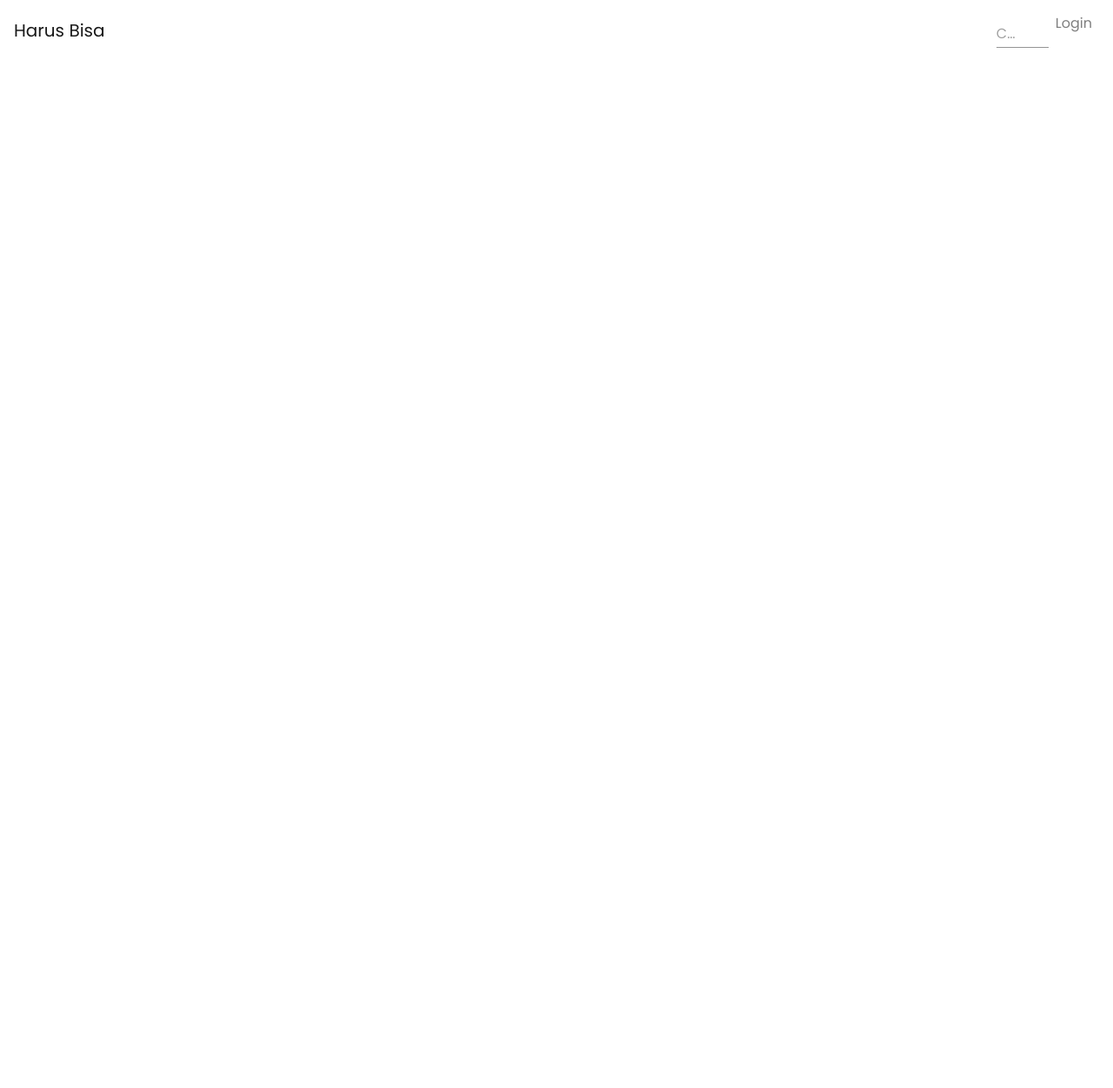
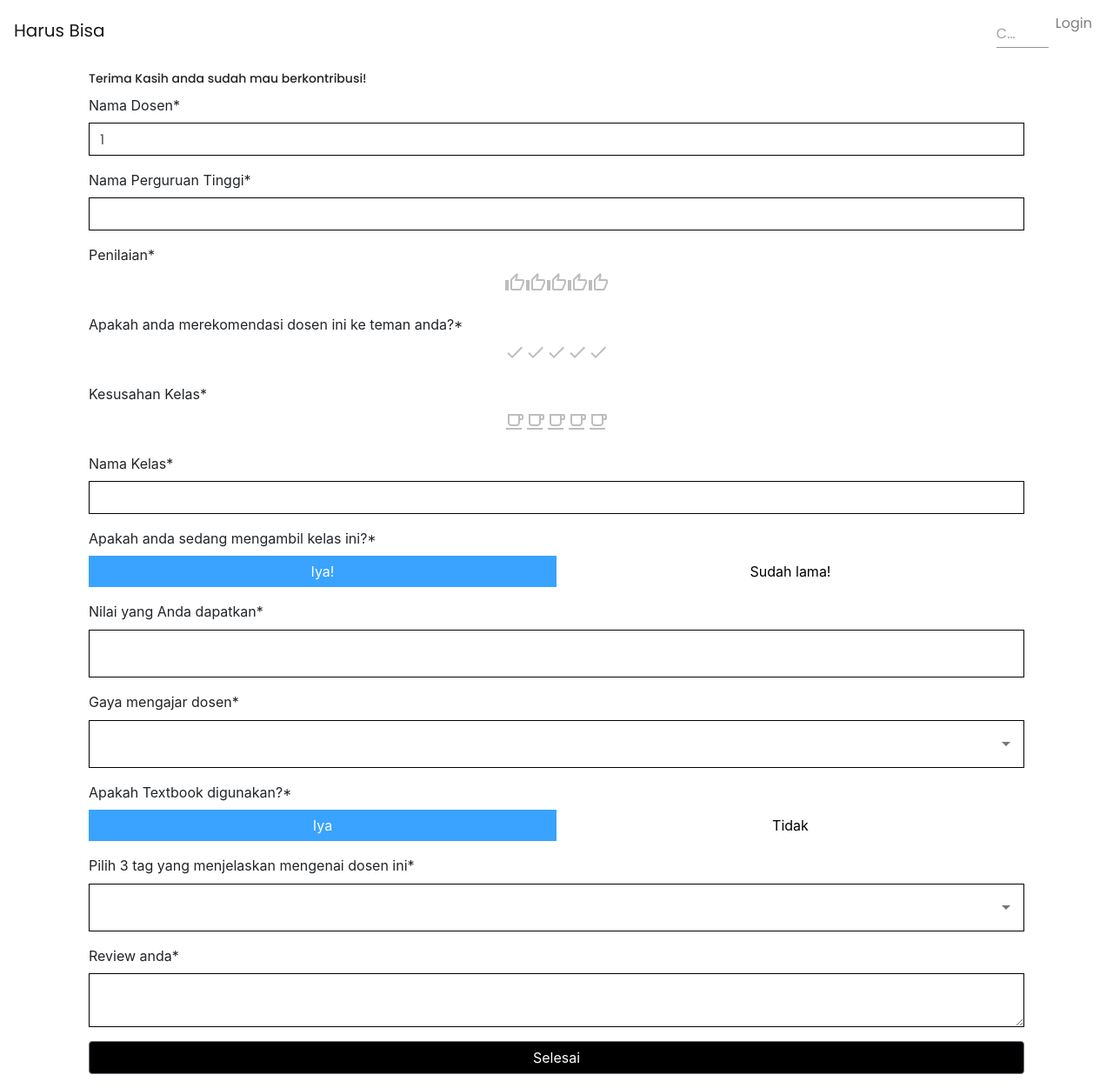
Before and after one commit to Harus-Bisa/frontendv2, a React (Create React App) app in the folder hb-v2/: page /review/new/1 in a window 1280 px wide. Shown: the whole page at 87% size. Before the commit the page ends 800 px from the top, so only its background shows below. Built offline with nearby package versions, Linux system fonts and the light colour scheme.

Commit message:
new prof

```diff
--- a/hb-v2/src/Routes.js
+++ b/hb-v2/src/Routes.js
@@ -10,6 +10,7 @@ function Routes() {
     return(
         <Switch>
             <Route exact path="/" component={Landing}/>
+            <Route exact path="/review/new/:revieweeName" component={ReviewForm}/>
             <Route exact path="/review/:revieweeId/add/:overallRating" component={ReviewForm}/>
             <Route exact path="/review/:revieweeId" component={Review}/>
             <Route exact path="/login" component={Login}/>
--- a/hb-v2/src/components/Form/ReviewForm.js
+++ b/hb-v2/src/components/Form/ReviewForm.js
@@ -33,19 +33,11 @@ const CheckedIcon = withStyles({
     checked: {},
   })(props => <CheckBoxIcon fontSize="small" {...props} />);
 
-function ProfNameInput(props){
-    return (
-        <FormGroup>
-            <Label>Nama Dosen*</Label>
-            <Input type="text" onChange={props.onChange}/>
-        </FormGroup>
-    )
-}
 const teachingStyleOptions= ["Audio", "Visual"]
 const tagsOptions=["Inspirasional","Memberi banyak feedback yang baik","Kalo kasi nilai susah","Lucu","Membosankan","Berwibawa","Peduli dengan mahasiswa"]
 
 function ReviewForm(props){
-    var [profName, setProfName] = React.useState(props.profName)
+    var [profName, setProfName] = React.useState(props.match.params.revieweeName ? props.match.params.revieweeName : props.profName)
     var [profSchool, setProfSchool] = React.useState(props.profSchool)
     var [courseName, setCourseName] = React.useState("")
     var [currentlyTaking, setCurrentlyTaking]= React.useState(true)
@@ -73,6 +65,7 @@ function ReviewForm(props){
             textbookRequired: textbookRequired,
             grade: grade
         }
+        if(props.loggedIn){
             if (props.match.params.revieweeId !== "new"){
                 props.addReview(props.match.params.revieweeId, newReview);
                 props.history.push("/review/"+props.match.params.revieweeId)
@@ -83,7 +76,7 @@ function ReviewForm(props){
                 props.addReview(null, newReview);
                 props.history.push("/")
             }
-
+        }
     }
     const style={
         ratingBox:{
@@ -108,19 +101,10 @@ function ReviewForm(props){
         <div className="container content page-container">
             <h5>Terima Kasih anda sudah mau berkontribusi!</h5>
             <form onSubmit={submit}>
-                {props.loggedIn &&
                 <FormGroup>
                     <Label>Nama Dosen*</Label>
                     <Input type="text" id="profName" value={profName} required onChange={(event) => setProfName(event.target.value)}/>
-                </FormGroup>}
-                {!props.loggedIn &&
-                    <Popup
-                        trigger={{
-                            component:ProfNameInput
-                        }}
-                        content={LoginPopup}
-                    />
-                }
+                </FormGroup>
                 <FormGroup>
                     <Label>Nama Perguruan Tinggi*</Label>
                     <Input type="text" id="profSchool" value={profSchool} required onChange={(event) => setProfSchool(event.target.value)}/>
@@ -270,7 +254,8 @@ function ReviewForm(props){
                     <Label>Review anda*</Label>
                     <Input type="textarea" id="review" value={review} required onChange={(event) => setReview(event.target.value)}/>
                 </FormGroup>
-                <Button className="blue-button" submit style={{width:'100%'}}>Selesai</Button>
+                {props.loggedIn && <Button className="blue-button" submit style={{width:'100%'}}>Selesai</Button>}
+                {!props.loggedIn && <Popup trigger={{component:Button, className:'blue-button', style:{width:'100%'}}} purpose={"Selesai"} content={LoginPopup}/>}
             </form>
         </div>
     )
--- a/hb-v2/src/components/SearchBox/SearchBox.js
+++ b/hb-v2/src/components/SearchBox/SearchBox.js
@@ -65,7 +65,7 @@ function SearchBox(props){
             />
             {props.users && props.users.length === 0 &&
                 <div style={{marginTop:'1.5rem'}}>
-                    <p>Tidak menemukan nama Dosen Anda? <a href="/review/new/add/0">Laporkan Sekarang!</a></p>
+                    <p>Tidak menemukan nama Dosen Anda? <a href={"/review/new/"+ text}>Laporkan Sekarang!</a></p>
                 </div>}
         </div>
     )
--- a/hb-v2/src/pages/Review/Review.js
+++ b/hb-v2/src/pages/Review/Review.js
@@ -6,7 +6,7 @@ import ReviewContent from "../../components/ReviewContent/ReviewContent";
 import "../../css/review.css";
 import { getReviews } from "../../redux/actions";
 import Popup from "../../components/Popup/Popup";
-import Login from "../Login/Login";
+import LoginPopup from "../../components/Popup/LoginPopup";
 
 function ThumbRating(props){
     return (<StyledRating
@@ -69,7 +69,7 @@ function Review(props){
                         trigger={{
                             component:ThumbRating,
                         }}
-                        content={Login}
+                        content={LoginPopup}
                     />
                 }
             </div>
```
Lines whose indentation alone changed are shown as unchanged.
